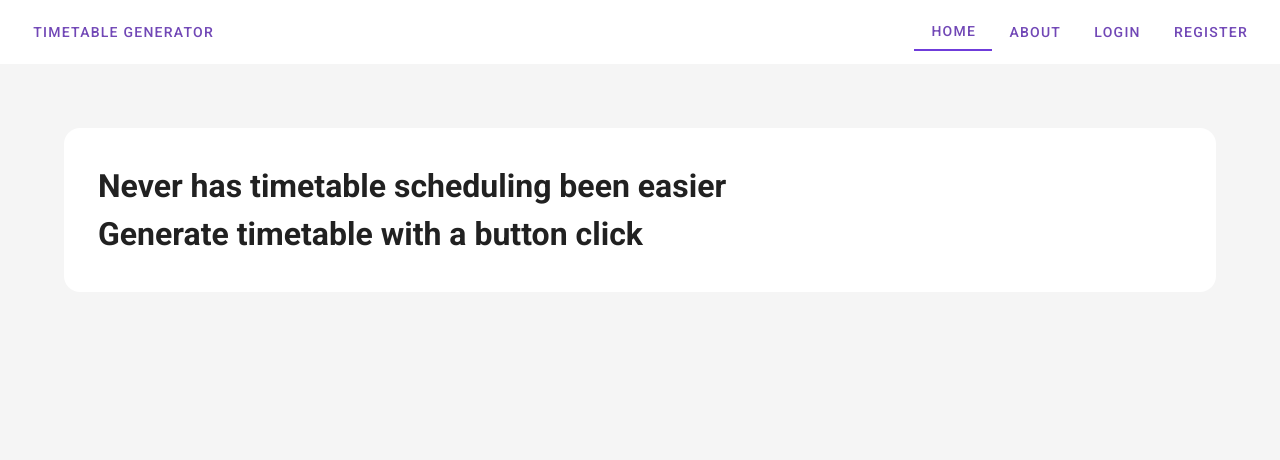
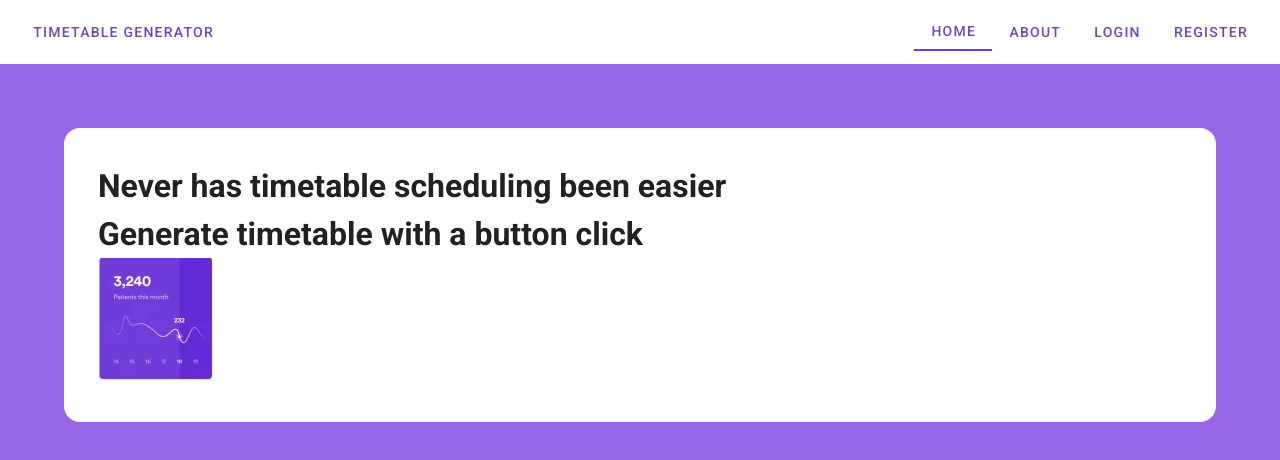
Before and after one commit to timothyokooboh/timetable-generator, a Vue app: page /#/ in a window 1280 px wide. Shown: the top 460 px of the page. Built offline with nearby package versions, Linux system fonts and the light colour scheme.

Commit message:
uploaded image successfully

```diff
--- a/src/App.vue
+++ b/src/App.vue
@@ -1,12 +1,12 @@
 <template>
   <!-- Since Vuetify is installed, the entire content of the application must be wrapped inside the v-app compoenent. -->
-  <v-app class="red">
+  <v-app>
     <!-- Use the Navigation component so that it appears across all pages -->
     <Navigation />
 
     <!-- Since vuetify is installed, our routes will work by simply wrapping the router-view component inside the v-main component -->
 
-    <v-main class="grey lighten-4">
+    <v-main>
       <router-view></router-view>
     </v-main>
   </v-app>
@@ -26,3 +26,16 @@ export default {
   }),
 };
 </script>
+
+<style>
+  :root {
+  --primary-color:#7c47ec;
+  --secondary-color:#9767e7;
+  --lavender: #e9dbf6;
+  --blue-violet:#6b37d8;
+  }
+
+  .v-main__wrap {
+    background-color: var(--secondary-color);
+  }
+</style>
--- a/src/views/Home.vue
+++ b/src/views/Home.vue
@@ -8,6 +8,9 @@
         <h1>Generate timetable with a button click </h1>
       </div>
     </div>
+
+    <!-- I created an images folder inside the public directory and placed the image there" -->
+    <img src="/images/pix.png">
 
   </div>
 </template>
```
Also changed, not shown: public/images/pix.png (added).
